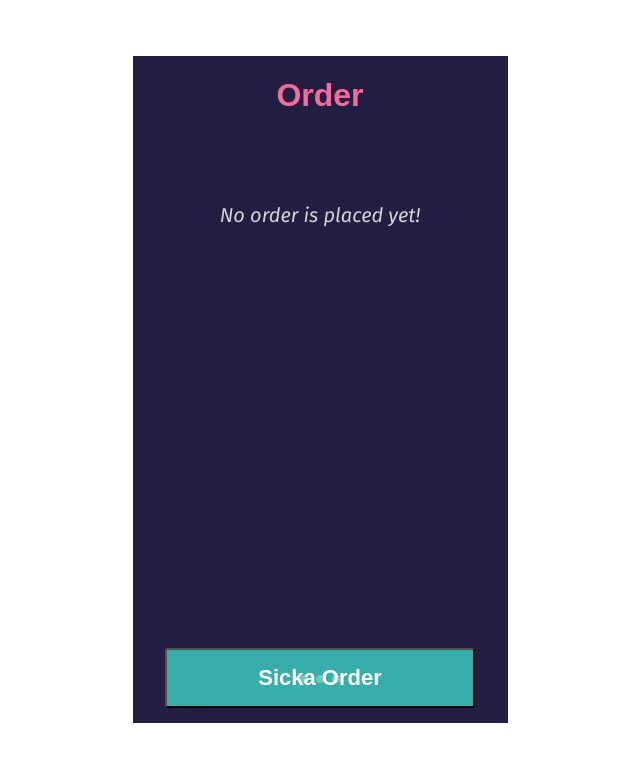
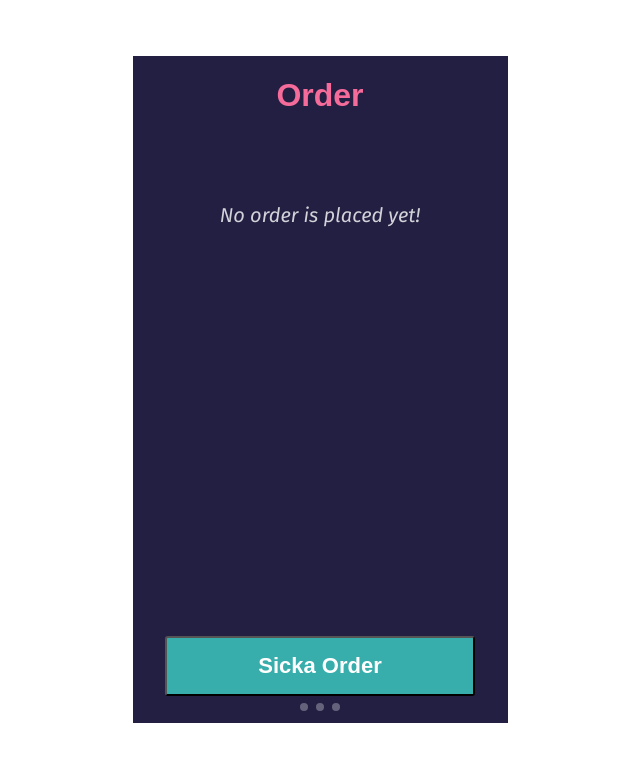
Before and after one commit to Rashadul-Haque-JS/where-its-at, a Vue app: page /Order in a window 1280 px wide. Shown: the top 762 px of the page, without its empty margins (320-960 px from the left). Built offline with nearby package versions, Linux system fonts and the light colour scheme; a web font is replaced by a local one.

Commit message:
Navbar disp. throughout the  app.

```diff
--- a/src/App.vue
+++ b/src/App.vue
@@ -1,6 +1,6 @@
 <template>
   <div id="app">
-    <div id="nav">
+    <div id="nav" v-if="['Home', 'Events'].includes($route.name)" >
       <router-link to="/"></router-link>
       <router-link to="/Events"></router-link>
       <router-link to="/Order"></router-link>
@@ -9,7 +9,14 @@
   </div>
 </template>
 <script>
-export default {};
+export default {
+
+  computed:{
+    isPage(){
+      return this.$store.state.navTrue
+    }
+  }
+};
 </script>
 
 <style lang="scss" >
--- a/src/components/OrderModelView.vue
+++ b/src/components/OrderModelView.vue
@@ -9,11 +9,11 @@
     </div>
 
     <div class="actions">
-      <button @click="decrease">
+      <button @click="decreaseNum">
         <img src="@/assets/decrease.svg" alt="Minus sign" />
       </button>
       <span>{{ order.number }}</span>
-      <button @click="increase">
+      <button @click="increaseNum">
         <img src="@/assets/increase.svg" alt="Plus sign" />
       </button>
     </div>
@@ -22,24 +22,18 @@
 
 <script>
 export default {
-    props:{order:Object},
-    computed:{
+  props: { order: Object },
+  computed: {},
 
-
-    total(){
-      return this.order.price * this.tickets
-    }
+  methods: {
+    increaseNum() {
+      this.order.number++;
     },
 
-    methods:{
-         increase(){
-      this.$store.dispatch('incrTicket')
+    decreaseNum() {
+      this.order.number > 1 ? this.order.number-- : ''
     },
-
-    decrease(){
-      this.$store.dispatch('decrTicket')
-    }
-    }
+  },
 };
 </script>
 
@@ -55,7 +49,6 @@ export default {
     width: 290px;
     height: 56px;
 
-
     h2 {
       font-family: "Sansita", sans-serif;
       font-style: italic;
@@ -70,13 +63,13 @@ export default {
     }
 
     p {
-      font-family: 'Fira Sans', sans-serif;
+      font-family: "Fira Sans", sans-serif;
       font-style: normal;
       font-weight: normal;
       font-size: 14px;
       line-height: 17px;
 
-    text-align: start;
+      text-align: start;
 
       color: #37aeab;
       margin: 1px 0px 4px 2px;
@@ -84,7 +77,7 @@ export default {
   }
 
   .actions {
-    width:100%;
+    width: 100%;
 
     height: 32px;
     display: flex;
--- a/src/store/index.js
+++ b/src/store/index.js
@@ -7,8 +7,10 @@ Vue.use(Vuex)
 export default new Vuex.Store({
   state: {
     events: { ...Events },
-    numOfTickets:1,
+    numOfTickets: 1,
     order: [],
+
+
 
   },
   mutations: {
@@ -19,27 +21,36 @@ export default new Vuex.Store({
       payload[key] = 'totalPrice'
       payload.number = state.numOfTickets
       payload.totalPrice = payload.price * payload.number
+      delete payload.undefined
     },
 
-    decrTicket(state,payload) {
+
+
+    decrTicket(state, payload) {
+      let key;
       if (state.numOfTickets > 1) {
         state.numOfTickets--
+        payload[key] = 'number'
+        payload[key] = 'totalPrice'
         payload.number = state.numOfTickets
+        payload.totalPrice = payload.price * payload.number
+        delete payload.undefined
       }
 
     },
-    addOrder(state,payload) {
+    addOrder(state, payload) {
       state.order.push(payload)
       state.numOfTickets = 1
-   }
+    }
   },
   actions: {
-    incrTicket(context,payload) {
-      context.commit('incrTicket',payload)
+    incrTicket(context, payload) {
+      context.commit('incrTicket', payload)
     },
 
+
     decrTicket(context, payload) {
-      context.commit('decrTicket',payload)
+      context.commit('decrTicket', payload)
     },
 
     addOrder(context, payload) {
@@ -51,8 +62,10 @@ export default new Vuex.Store({
 
   },
 
-  getters:{
+  getters: {
     allEvents: (state) => state.events.events,
+
+    allOrders: (state) => state.order,
 
     totalSum(state) {
       let total = 0;
--- a/src/views/Event.vue
+++ b/src/views/Event.vue
@@ -1,5 +1,10 @@
 <template>
   <div class="single-event">
+    <nav class="nav">
+      <router-link to="/"></router-link>
+      <router-link to="/Events"></router-link>
+      <router-link to="/Order"></router-link>
+    </nav>
     <header>
       <h1>Event</h1>
       <p>You are are abpout to score some tickets to</p>
@@ -45,7 +50,9 @@ export default {
 
     total(){
       return this.event.price * this.tickets
-    }
+    },
+
+
   },
 
   methods:{
@@ -69,6 +76,29 @@ export default {
   display: flex;
   flex-direction: column;
   align-items: center;
+  position: relative;
+
+  .nav {
+      width: 100%;
+      height: 8px;
+      display: flex;
+      justify-content: center;
+      position: absolute;
+
+      bottom: -16px;
+
+      a {
+        width: 8px;
+        height: 8px;
+        margin: 0px 4px;
+        background: rgba(255, 255, 255, 0.3);
+        border-radius: 100%;
+
+        &.router-link-exact-active {
+          color: #ffffff;
+        }
+      }
+    }
   header {
     h1 {
       font-family: "Sansita", sans-serif;
--- a/src/views/Events.vue
+++ b/src/views/Events.vue
@@ -6,7 +6,7 @@
         type="text"
         id="search"
         name="search"
-        placeholder="👀"
+
       />
     </section>
     <router-link
@@ -22,12 +22,20 @@
 <script>
 import EventModelView from "../components/EventModelView.vue";
 export default {
+
+  data(){
+    return{
+      image:'require("../assets/search.svg")'
+    }
+  },
   components: { EventModelView },
   computed: {
     events() {
       return this.$store.getters.allEvents;
     },
   },
+
+
 };
 </script>
 
@@ -59,6 +67,8 @@ export default {
      border: none;
       text-indent: 20px;
     }
+
+
   }
   a{
     display: flex;
--- a/src/views/Order.vue
+++ b/src/views/Order.vue
@@ -12,27 +12,30 @@
 
       <article v-if="orders.length" class="order-price">
         <p>Totalt värde på order</p>
-        <h2>{{summation}}</h2>
+        <h2>{{ summation }}</h2>
       </article>
     </main>
     <footer>
       <button>Sicka Order</button>
     </footer>
+    <nav class="nav">
+      <router-link to="/"></router-link>
+      <router-link to="/Events"></router-link>
+      <router-link to="/Order"></router-link>
+    </nav>
   </div>
 </template>
 
 <script>
 import OrderModel from "../components/OrderModelView.vue";
+import { mapGetters } from "vuex";
 export default {
   components: { OrderModel },
   computed: {
-    orders() {
-      return this.$store.state.order;
-    },
-
-    summation(){
-        return this.$store.getters.totalSum;
-    }
+    ...mapGetters({
+      orders: "allOrders",
+      summation: "totalSum",
+    }),
   },
 };
 </script>
@@ -112,7 +115,7 @@ export default {
   }
 
   footer {
-    margin-top: 20px;
+    margin-top: 8px;
     button {
       width: 310px;
       height: 60px;
@@ -130,5 +133,27 @@ export default {
       cursor: pointer;
     }
   }
+
+  .nav {
+      width: 100%;
+      height: 8px;
+      display: flex;
+      justify-content: center;
+      position: absolute;
+
+      bottom: 12px;
+
+      a {
+        width: 8px;
+        height: 8px;
+        margin: 0px 4px;
+        background: rgba(255, 255, 255, 0.3);
+        border-radius: 100%;
+
+        &.router-link-exact-active {
+          color: #ffffff;
+        }
+      }
+    }
 }
 </style>
```
